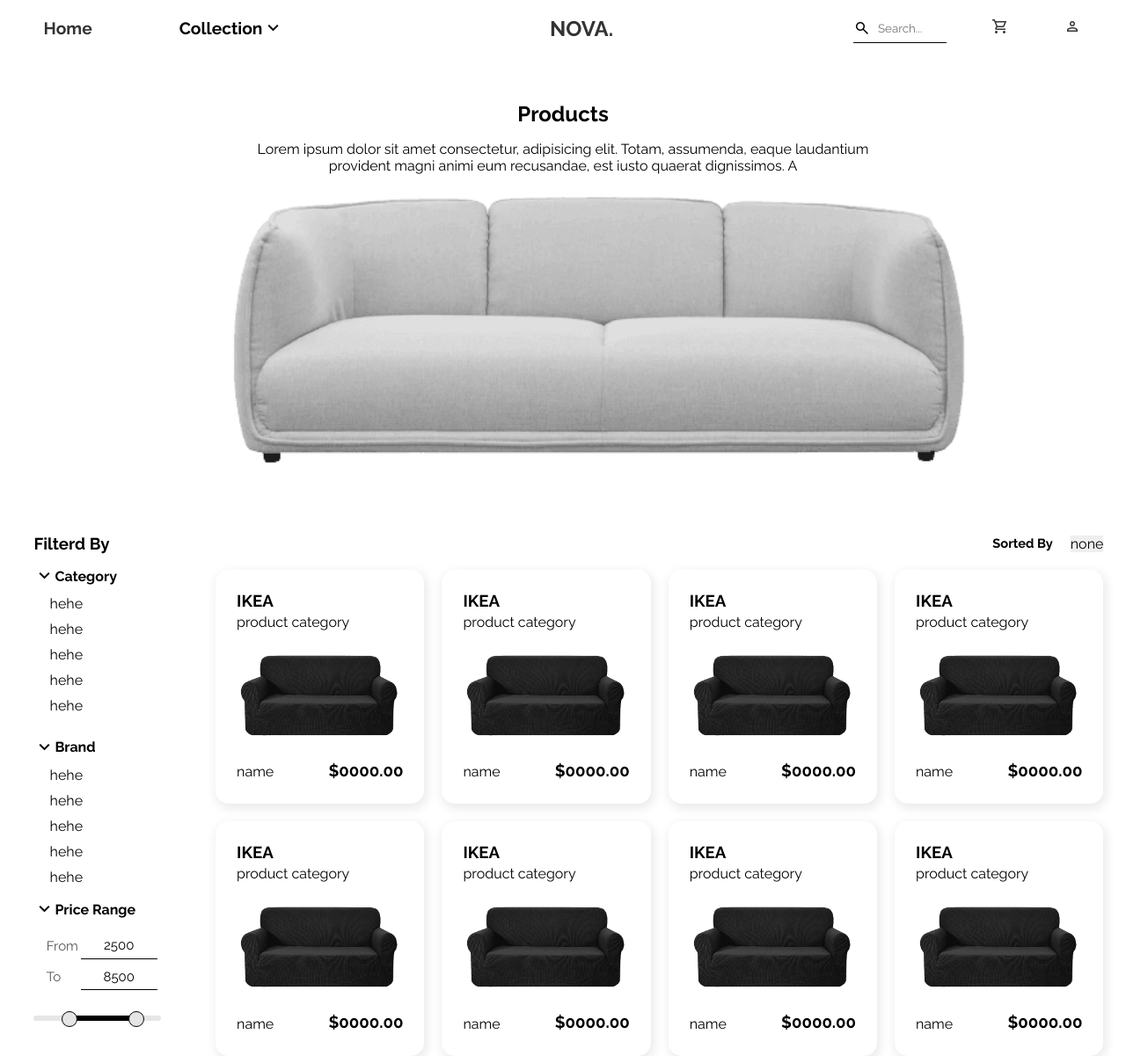
After one commit to ayechanmyatphyoe812003/Furniture_Project, a PHP site: page /customer/products/products.php in a window 1280 px wide. The commit adds this page. Shown: the whole page at 88% size. Run offline with PHP 8.4, Linux system fonts and the light colour scheme.

Commit message:
fourth commit

```diff
--- a/admin/products/create/form_action.php
+++ b/admin/products/create/form_action.php
@@ -41,7 +41,7 @@ if ($_SERVER['REQUEST_METHOD'] === "POST") {
 
     if ($name == "") {
     } else {
-        $sql = "INSERT INTO products VALUES ('$name','$brand','$description', '$category', '$price', '$stock','$img1','$img2','$img3','$img4')";
+        $sql = "INSERT INTO products VALUES ('','$name','$brand','$category','$description','$price', '$stock','$img1','$img2','$img3','$img4')";
         try {
             $statement = $pdo->prepare($sql);
             $statement->execute();
--- a/customer/additional/aboutUspage/about_us.php
+++ b/customer/additional/aboutUspage/about_us.php
@@ -11,7 +11,7 @@
 
 <body>
   <?php
-  require_once "../../navigation/header.php"
+  require_once "../../navigation/header.php";
   ?>
   <div class="about-us-container">
     <!-- Top Image -->
--- a/customer/navigation/header.php
+++ b/customer/navigation/header.php
@@ -43,4 +43,5 @@
                 person
             </span></a>
     </div>
+    </nav>
 </div>
--- /dev/null
+++ b/customer/products/products.css
@@ -0,0 +1,261 @@
+.products_container {
+  width: 100%;
+  margin-top: 4%;
+}
+.products_head {
+  text-align: center;
+  width: 60%;
+  margin-left: 20%;
+}
+.products_head h2 {
+  margin-bottom: 2%;
+}
+.products_head img {
+  width: 850px;
+}
+.products_bottom {
+  width: 95%;
+  display: flex;
+  flex-direction: row;
+  margin-left: 3%;
+  margin-top: 5%;
+}
+.products_bottom_left {
+  width: 17%;
+}
+.products_bottom_left h3 {
+  margin-bottom: 7%;
+}
+.products_bottom_left .filter {
+  width: 80%;
+}
+
+.products_bottom_left .filter h4,
+.products_bottom_left .price_range h4 {
+  display: flex;
+  align-items: center;
+}
+.filter a {
+  display: block;
+  text-decoration: none;
+  line-height: 29px;
+  color: black;
+  padding-left: 11%;
+}
+.filter a:hover {
+  font-weight: 500;
+}
+.filter h4 {
+  margin-bottom: 3%;
+}
+.filter2 {
+  margin-top: 10%;
+}
+.products_bottom_right {
+  width: 83%;
+}
+.products_bottom_right h3 {
+  margin-bottom: 2%;
+}
+.products_bottom_right .sorting {
+  margin-bottom: 2%;
+  font-size: 1.1rem;
+  display: flex;
+  align-items: center;
+  justify-content: right;
+  gap: 20px;
+}
+.dropbtn {
+  background-color: none;
+  color: rgb(0, 0, 0);
+  font-size: 16px;
+  border: none;
+  cursor: pointer;
+}
+
+.dropdown {
+  position: relative;
+  display: inline-block;
+}
+
+.dropdown-content {
+  display: none;
+  position: absolute;
+  background-color: #f9f9f9;
+  min-width: 160px;
+  box-shadow: 0px 8px 16px 0px rgba(0, 0, 0, 0.2);
+  z-index: 1;
+}
+
+.dropdown-content a {
+  color: black;
+  padding: 12px 16px;
+  text-decoration: none;
+  display: block;
+}
+
+.dropdown-content a:hover {
+  background-color: #f1f1f1;
+}
+
+.dropdown:hover .dropdown-content {
+  display: block;
+}
+
+.dropdown:hover .dropbtn {
+  background-color: #cbcbcb;
+}
+.product_cards {
+  display: grid;
+  grid-template-columns: repeat(4, 1fr);
+  gap: 20px;
+}
+.card {
+  padding: 1.5em;
+  box-shadow: 2px 4px 12px 2px rgba(0, 0, 0, 0.082);
+  border-radius: 15px;
+}
+.card:hover {
+  box-shadow: 2px 4px 12px 2px rgba(0, 0, 0, 0.187);
+}
+.card .card_image {
+  width: 100%;
+  display: flex;
+  align-items: center;
+  margin: 1.5em 0;
+}
+.card .card_image img {
+  width: 100%;
+}
+.product_info {
+  display: flex;
+  justify-content: space-between;
+  align-items: center;
+}
+
+.price_range {
+  background-color: #fff;
+  border-radius: 15px;
+  margin-top: 5%;
+}
+
+.custom-wrapper {
+  margin: 0;
+  width: 70%;
+}
+
+.price-input-container {
+  width: 100%;
+  margin-top: 10%;
+}
+
+.price-input .price-field {
+  display: flex;
+  margin-bottom: 4%;
+}
+
+.price-field span {
+  margin-right: 10px;
+  margin-top: 6px;
+  font-size: 15px;
+  display: block;
+  width: 20%;
+}
+
+.price-field input {
+  width: 60%;
+  height: 30px;
+  font-size: 15px;
+  text-align: center;
+  border: none;
+  border-bottom: 1px solid black;
+}
+
+.price-input {
+  width: 100%;
+  font-size: 19px;
+  color: #555;
+  margin-bottom: 20%;
+  margin-left: 10%;
+}
+
+/* Remove Arrows/Spinners */
+input::-webkit-outer-spin-button,
+input::-webkit-inner-spin-button {
+  -webkit-appearance: none;
+  margin: 0;
+}
+
+.slider-container {
+  width: 100%;
+}
+
+.slider-container {
+  height: 6px;
+  position: relative;
+  background: #e6e6e6;
+  border-radius: 5px;
+}
+
+.slider-container .price-slider {
+  height: 100%;
+  left: 25%;
+  right: 15%;
+  position: absolute;
+  border-radius: 5px;
+  background: #000000;
+}
+
+.range-input {
+  position: relative;
+}
+
+.range-input input {
+  position: absolute;
+  width: 100%;
+  height: 5px;
+  background: none;
+  top: -5px;
+  pointer-events: none;
+  cursor: pointer;
+  -webkit-appearance: none;
+}
+
+/* Styles for the range thumb in WebKit browsers */
+input[type="range"]::-webkit-slider-thumb {
+  height: 18px;
+  width: 18px;
+  border-radius: 70%;
+  border: 1px solid black;
+  background: #e5e5e5;
+  pointer-events: auto;
+  -webkit-appearance: none;
+}
+
+@media screen and (max-width: 768px) {
+  .main {
+    width: 80%;
+    margin-right: 5px;
+  }
+
+  .custom-wrapper {
+    width: 100%;
+    left: 0;
+    padding: 0 10px;
+  }
+
+  .projtitle {
+    width: 100%;
+    position: relative;
+    right: 26px;
+  }
+
+  .price-input {
+    flex-direction: column;
+    align-items: center;
+  }
+
+  .price-field {
+    margin-bottom: 10px;
+  }
+}
--- /dev/null
+++ b/customer/products/products.php
@@ -0,0 +1,110 @@
+<!DOCTYPE html>
+<html lang="en">
+
+<head>
+    <meta charset="UTF-8" />
+    <meta name="viewport" content="width=device-width, initial-scale=1.0" />
+    <title>Terms & Conditions</title>
+    <link rel="stylesheet" href="https://fonts.googleapis.com/css2?family=Material+Symbols+Outlined" />
+    <link rel="stylesheet" href="products.css" />
+</head>
+
+<body>
+    <?php
+    require_once "../navigation/header.php";
+    ?>
+    <div class="products_container">
+        <div class="products_head">
+            <h2>Products</h2>
+            <p>Lorem ipsum dolor sit amet consectetur, adipisicing elit. Totam, assumenda, eaque laudantium provident magni animi eum recusandae, est iusto quaerat dignissimos. A</p>
+            <img src="img/sofa_main.png" alt="sofa">
+        </div>
+
+        <div class="products_bottom">
+            <div class="products_bottom_left">
+                <h3>Filterd By</h3>
+                <div class="filter1 filter">
+                    <h4><span class="material-symbols-outlined">
+                            expand_more
+                        </span>Category</h4>
+                    <a href="#">hehe </a>
+                    <a href="#">hehe</a>
+                    <a href="#">hehe</a>
+                    <a href="#">hehe </a>
+                    <a href="#">hehe </a>
+                </div>
+                <div class="filter2 filter">
+                    <h4><span class="material-symbols-outlined">
+                            expand_more
+                        </span>Brand</h4>
+                    <a href="#">hehe </a>
+                    <a href="#">hehe </a>
+                    <a href="#">hehe </a>
+                    <a href="#">hehe </a>
+                    <a href="#">hehe </a>
+                </div>
+                <div class="price_range">
+                    <h4><span class="material-symbols-outlined">
+                            expand_more
+                        </span>Price Range</h4>
+                    <div class="custom-wrapper">
+                        <div class="price-input-container">
+                            <div class="price-input">
+                                <div class="price-field">
+                                    <span>From</span>
+                                    <input type="number" class="min-input" value="2500">
+                                </div>
+                                <div class="price-field">
+                                    <span>To</span>
+                                    <input type="number" class="max-input" value="8500">
+                                </div>
+                            </div>
+                            <div class="slider-container">
+                                <div class="price-slider">
+                                </div>
+                            </div>
+                        </div>
+
+                        <!-- Slider -->
+                        <div class="range-input">
+                            <input type="range" class="min-range" min="0" max="10000" value="2500" step="1">
+                            <input type="range" class="max-range" min="0" max="10000" value="8500" step="1">
+                        </div>
+                    </div>
+                </div>
+            </div>
+            <div class="products_bottom_right">
+                <div class="sorting">
+                    <h5>Sorted By</h5>
+                    <div class="dropdown">
+                        <button class="dropbtn">none</button>
+                        <div class="dropdown-content">
+                            <a href="#">Link 1</a>
+                            <a href="#">Link 2</a>
+                            <a href="#">Link 3</a>
+                        </div>
+                    </div>
+                </div>
+
+                <div class="product_cards">
+                    <?php foreach (range(1, 8) as $i) : ?>
+                        <div class="card">
+                            <div class="product_brand">
+                                <h3>IKEA</h3>
+                                <p>product category</p>
+                            </div>
+                            <div class="card_image">
+                                <img src="img/sofa1.png" alt="sofa1">
+                            </div>
+                            <div class="product_info">
+                                <p>name</p>
+                                <h3>$0000.00</h3>
+                            </div>
+                        </div>
+                    <?php endforeach; ?>
+                </div>
+            </div>
+        </div>
+    </div>
+    <script src="script.js"></script>
+</body>
--- /dev/null
+++ b/customer/products/script.js
@@ -0,0 +1,82 @@
+// Script.js
+const rangevalue = document.querySelector(".slider-container .price-slider");
+const rangeInputvalue = document.querySelectorAll(".range-input input");
+
+// Set the price gap
+let priceGap = 500;
+
+// Adding event listners to price input elements
+const priceInputvalue = document.querySelectorAll(".price-input input");
+for (let i = 0; i < priceInputvalue.length; i++) {
+  priceInputvalue[i].addEventListener("input", (e) => {
+    // Parse min and max values of the range input
+    let minp = parseInt(priceInputvalue[0].value);
+    let maxp = parseInt(priceInputvalue[1].value);
+    let diff = maxp - minp;
+
+    if (minp < 0) {
+      alert("minimum price cannot be less than 0");
+      priceInputvalue[0].value = 0;
+      minp = 0;
+    }
+
+    // Validate the input values
+    if (maxp > 10000) {
+      alert("maximum price cannot be greater than 10000");
+      priceInputvalue[1].value = 10000;
+      maxp = 10000;
+    }
+
+    if (minp > maxp - priceGap) {
+      priceInputvalue[0].value = maxp - priceGap;
+      minp = maxp - priceGap;
+
+      if (minp < 0) {
+        priceInputvalue[0].value = 0;
+        minp = 0;
+      }
+    }
+
+    // Check if the price gap is met
+    // and max price is within the range
+    if (diff >= priceGap && maxp <= rangeInputvalue[1].max) {
+      if (e.target.className === "min-input") {
+        rangeInputvalue[0].value = minp;
+        let value1 = rangeInputvalue[0].max;
+        rangevalue.style.left = `${(minp / value1) * 100}%`;
+      } else {
+        rangeInputvalue[1].value = maxp;
+        let value2 = rangeInputvalue[1].max;
+        rangevalue.style.right = `${100 - (maxp / value2) * 100}%`;
+      }
+    }
+  });
+
+  // Add event listeners to range input elements
+  for (let i = 0; i < rangeInputvalue.length; i++) {
+    rangeInputvalue[i].addEventListener("input", (e) => {
+      let minVal = parseInt(rangeInputvalue[0].value);
+      let maxVal = parseInt(rangeInputvalue[1].value);
+
+      let diff = maxVal - minVal;
+
+      // Check if the price gap is exceeded
+      if (diff < priceGap) {
+        // Check if the input is the min range input
+        if (e.target.className === "min-range") {
+          rangeInputvalue[0].value = maxVal - priceGap;
+        } else {
+          rangeInputvalue[1].value = minVal + priceGap;
+        }
+      } else {
+        // Update price inputs and range progress
+        priceInputvalue[0].value = minVal;
+        priceInputvalue[1].value = maxVal;
+        rangevalue.style.left = `${(minVal / rangeInputvalue[0].max) * 100}%`;
+        rangevalue.style.right = `${
+          100 - (maxVal / rangeInputvalue[1].max) * 100
+        }%`;
+      }
+    });
+  }
+}
```
Also changed, not shown: admin/products/create/create_products.php (+12 -12 lines), admin/products/products.php (+5 -5 lines), customer/products/img/sofa1.png (added), customer/products/img/sofa_main.png (added), images/cat.jpg (added), images/profile1.jpg (added).
